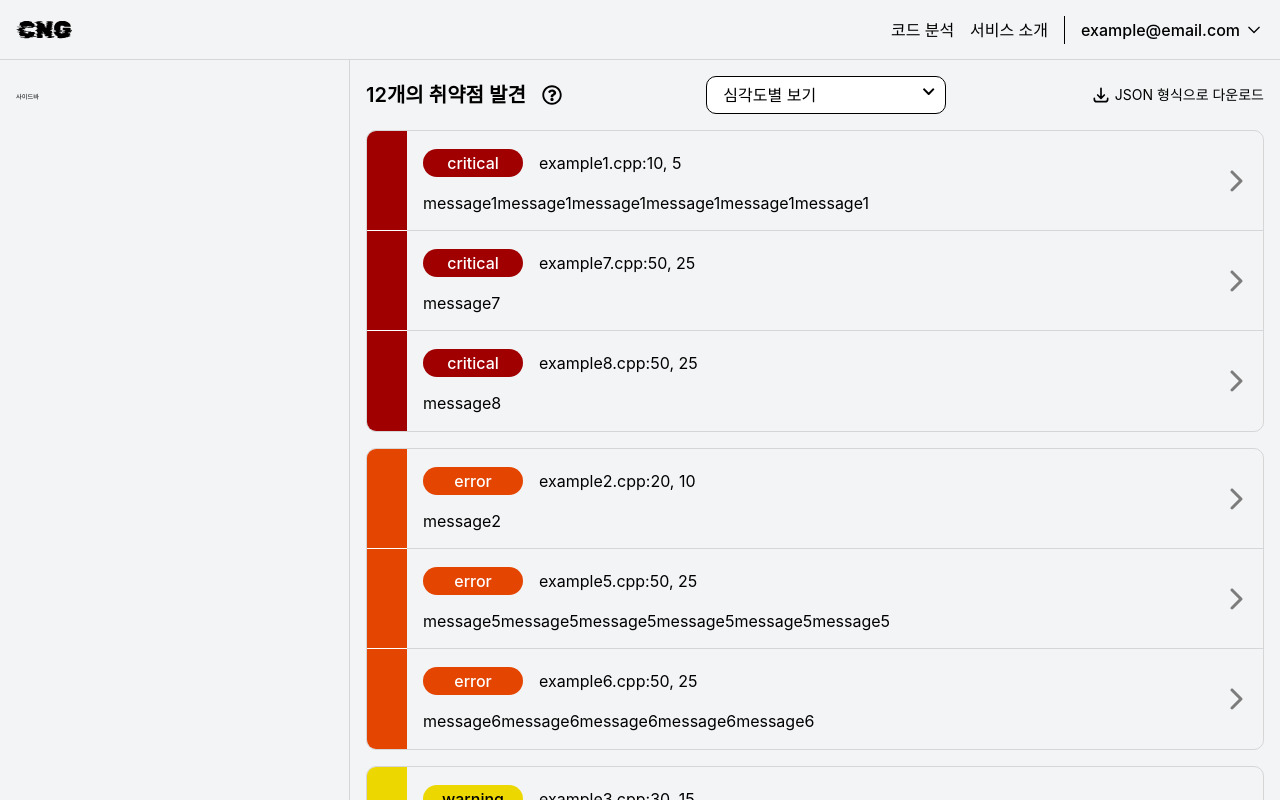
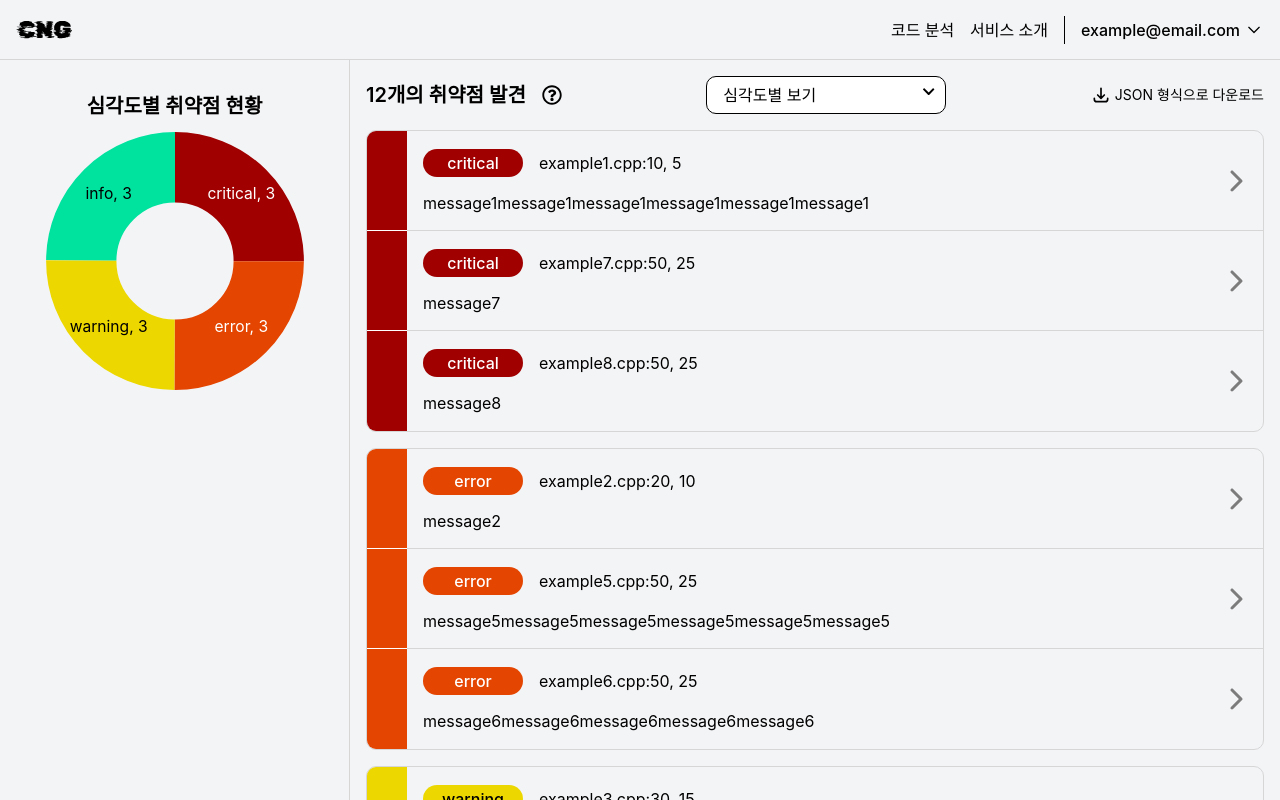
Before and after one commit to Code-Security-Solution/frontend, a React (Vite) app: page /summary/1 in a window 1280 px wide. Shown: the top 800 px of the page. Built offline with nearby package versions, Linux system fonts and the light colour scheme; sample sign-in values are in the browser's storage; a web font is replaced by a local one.

Commit message:
feat: 심각도별 색상 반환하는 함수 및 도넛 차트 컴포넌트 작성

```diff
--- /dev/null
+++ b/src/pages/SummaryReportPage/components/SeverityChart/index.tsx
@@ -0,0 +1,87 @@
+import { Severity } from '@/types/semgrep';
+import * as S from './styles';
+import { CSSProperties } from 'styled-components';
+
+interface ChartContent {
+  severity: Severity;
+  count: number;
+  color: CSSProperties['color'];
+}
+
+interface SeverityChartProps {
+  contents: ChartContent[];
+}
+
+const RADIUS = 60;
+const STROKE_WIDTH = 45;
+const CIRCUMFERENCE = 2 * Math.PI * RADIUS;
+
+// 라벨에 표시할 최소 각도 (이 각도 미만이면 count만 표시)
+const MIN_ANGLE_FOR_FULL_LABEL = 40;
+
+const SeverityChart = ({ contents }: SeverityChartProps) => {
+  const total = contents.reduce((acc, cur) => acc + cur.count, 0);
+
+  // offset: 도넛의 각 구간의 시작 위치 (strokeDashoffset 계산용)
+  let offset = 0;
+  // 현재까지 누적된 각도 (라벨 위치 계산용)
+  let currentAngle = 0;
+
+  return (
+    <S.ChartWrapper>
+      <svg width="250" height="250" viewBox="0 0 160 160" style={{ overflow: 'visible' }}>
+        {/* 차트를 12시 방향부터 시계 방향으로 돌리기 위해 -90도 회전 */}
+        <g transform="rotate(-90 80 80)">
+          {contents.map((item, index) => {
+            // 항목의 비율로 해당 구간의 각도와 둘레 길이를 계산
+            const ratio = item.count / total;
+            const dash = CIRCUMFERENCE * ratio;
+            const dashArray = `${dash} ${CIRCUMFERENCE - dash}`;
+            const dashOffset = offset;
+            offset -= dash;
+
+            // 라벨의 위치 계산
+            const angle = ratio * 360;
+            const midAngle = currentAngle + angle / 2;
+            currentAngle += angle;
+
+            const radians = (midAngle * Math.PI) / 180;
+            const labelX = 80 + RADIUS * Math.cos(radians);
+            const labelY = 80 + RADIUS * Math.sin(radians);
+
+            // 항목이 차지하는 각도가 임계치보다 작으면 count만 표시
+            const labelText = angle < MIN_ANGLE_FOR_FULL_LABEL ? `${item.count}` : `${item.severity}, ${item.count}`;
+
+            return (
+              <g key={index}>
+                <circle
+                  cx="80"
+                  cy="80"
+                  r={RADIUS}
+                  fill="transparent"
+                  stroke={item.color}
+                  strokeWidth={STROKE_WIDTH}
+                  strokeDasharray={dashArray}
+                  strokeDashoffset={dashOffset}
+                />
+                <text
+                  x={labelX}
+                  y={labelY}
+                  fontSize="10"
+                  fill={item.severity === 'critical' || item.severity === 'error' ? 'white' : 'black'}
+                  textAnchor="middle"
+                  alignmentBaseline="middle"
+                  transform={`rotate(90, ${labelX}, ${labelY})`}
+                >
+                  {labelText}
+                </text>
+              </g>
+            );
+          })}
+        </g>
+      </svg>
+    </S.ChartWrapper>
+  );
+};
+
+export default SeverityChart;
--- /dev/null
+++ b/src/pages/SummaryReportPage/components/SeverityChart/styles.ts
@@ -0,0 +1,9 @@
+import styled from 'styled-components';
+
+export const ChartWrapper = styled.div`
+  display: flex;
+  flex-direction: column;
+  align-items: center;
+
+  ${({ theme }) => theme.fonts.description};
+`;
--- a/src/pages/SummaryReportPage/index.tsx
+++ b/src/pages/SummaryReportPage/index.tsx
@@ -8,8 +8,18 @@ import Tooltip from '@/components/common/Tooltip';
 import VulnerabilityItem from './components/VulnerabilityItem';
 import { groupedBySeverity } from './mock/groupedBySeverity';
 import { totalDataCount } from './mock/mockdata';
+import SeverityChart from './components/SeverityChart';
+import { getSeverityColors, Severity } from '@/types/semgrep';
 
-const severityOrder = ['critical', 'error', 'warning', 'info'];
+const severityOrder: Severity[] = ['critical', 'error', 'warning', 'info'];
+
+const severityChartData = Object.keys(groupedBySeverity).map((severity) => {
+  return {
+    severity: severity as Severity,
+    count: groupedBySeverity[severity as Severity].length,
+    color: getSeverityColors()[severity as keyof typeof getSeverityColors],
+  };
+});
 
 const SummaryReportPage = () => {
   // TODO: scanId로 API 호출하여 데이터 가져오기
@@ -18,7 +28,12 @@ const SummaryReportPage = () => {
 
   return (
     <S.SummaryReportPageContainer>
-      <S.SummaryReportSideBar>사이드바</S.SummaryReportSideBar>
+      <S.SummaryReportSideBar>
+        <S.SeverityChartContainer>
+          <S.SeverityChartTitle>심각도별 취약점 현황</S.SeverityChartTitle>
+          <SeverityChart contents={severityChartData} />
+        </S.SeverityChartContainer>
+      </S.SummaryReportSideBar>
       <S.SummaryReportContainer>
         <S.SummaryReportHeader>
           <S.HeaderTitleContainer>
--- a/src/pages/SummaryReportPage/mock/groupedBySeverity.ts
+++ b/src/pages/SummaryReportPage/mock/groupedBySeverity.ts
@@ -1,7 +1,7 @@
-import { SummaryReport } from '@/types/semgrep';
+import { Severity, SummaryReport } from '@/types/semgrep';
 import { DUMMY_DATA } from './mockdata';
 
-export const groupedBySeverity = DUMMY_DATA.vulnerabilities.reduce<Record<string, SummaryReport['vulnerabilities']>>(
+export const groupedBySeverity = DUMMY_DATA.vulnerabilities.reduce<Record<Severity, SummaryReport['vulnerabilities']>>(
   (acc, vuln) => {
     if (!acc[vuln.severity]) {
       acc[vuln.severity] = [];
@@ -9,5 +9,5 @@ export const groupedBySeverity = DUMMY_DATA.vulnerabilities.reduce<Record<string
     acc[vuln.severity].push(vuln);
     return acc;
   },
-  {},
+  {} as Record<Severity, SummaryReport['vulnerabilities']>,
 );
--- a/src/pages/SummaryReportPage/styles.ts
+++ b/src/pages/SummaryReportPage/styles.ts
@@ -13,6 +13,20 @@ export const SummaryReportSideBar = styled.div`
   min-width: 35rem;
   padding: 3.2rem 1.6rem;
   border-right: 0.1rem solid ${({ theme }) => theme.colors.gray200};
+`;
+
+export const SeverityChartContainer = styled.div`
+  display: flex;
+  flex-direction: column;
+  gap: 1.6rem;
+  align-items: center;
+
+  width: 100%;
+  height: 100%;
+`;
+
+export const SeverityChartTitle = styled.p`
+  ${({ theme }) => theme.fonts.subtitle};
 `;
 
 export const SummaryReportContainer = styled.div`
--- a/src/types/semgrep.ts
+++ b/src/types/semgrep.ts
@@ -1,4 +1,6 @@
+import { CSSProperties } from 'styled-components';
 import { SemgrepJsonRootObject } from './semgrepSchema';
+import theme from '@/styles/theme';
 
 export interface PostFileUploadRequest {
   files: string[];
@@ -22,6 +24,13 @@ export interface GetTotalScanResultResponse {
 }
 
 export type Severity = 'critical' | 'error' | 'warning' | 'info';
+
+export const getSeverityColors = (): Record<Severity, CSSProperties['color']> => ({
+  critical: theme.colors.severity_critial,
+  error: theme.colors.severity_error,
+  warning: theme.colors.severity_warning,
+  info: theme.colors.severity_info,
+});
 
 interface SeveritySummary {
   critical: number;
```
